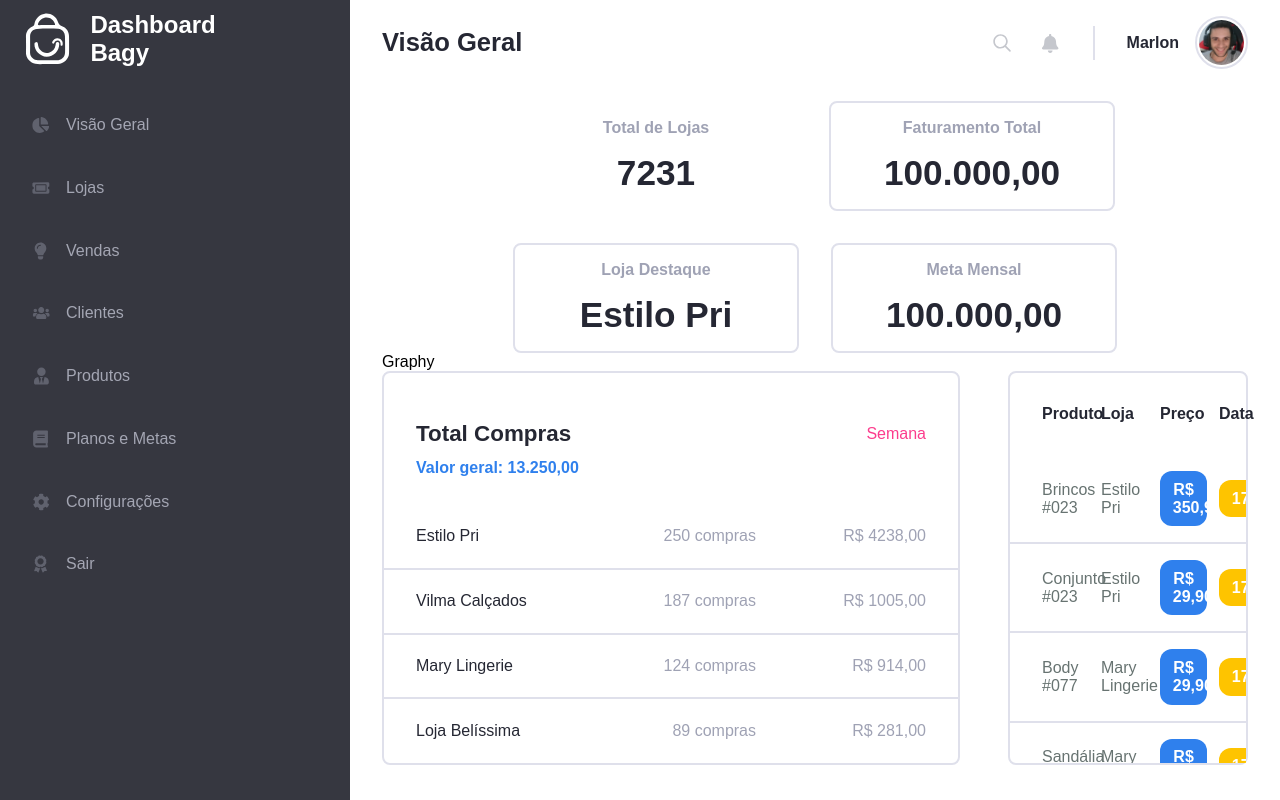
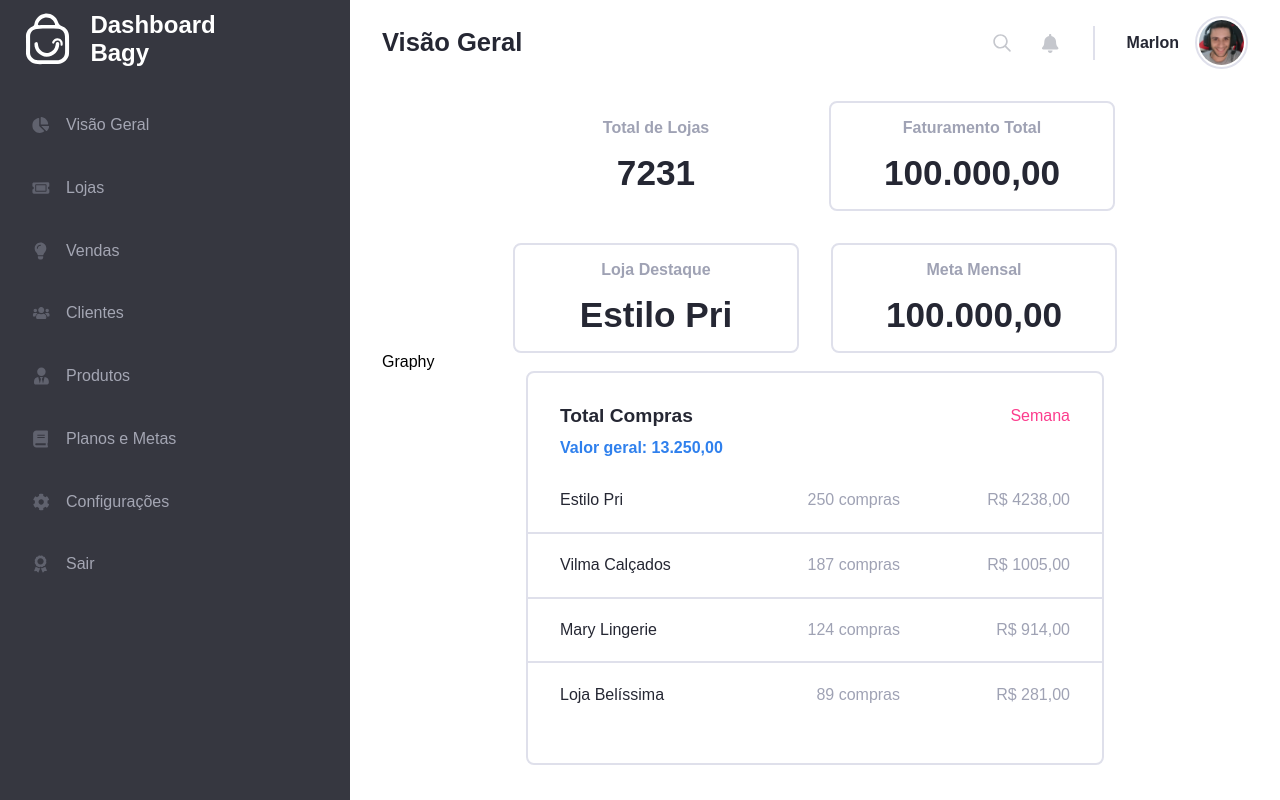
Before and after one commit to marlon307/teste-bagy, a Next.js app: page / in a window 1280 px wide. Shown: the top 800 px of the page. Built offline with nearby package versions, Linux system fonts and the light colour scheme.

Commit message:
Top tables styles

```diff
--- a/components/Main/MainFooter/style.module.scss
+++ b/components/Main/MainFooter/style.module.scss
@@ -2,6 +2,7 @@
   display: flex;
   align-items: center;
   justify-content: center;
+  flex-wrap: wrap;
   gap: 3em;
 }
 
@@ -14,7 +15,7 @@
 }
 
 .headerbox {
-  padding: 3em 2em 0;
+  padding: 2em 2em 0;
 }
 
 .primaryLine {
@@ -23,7 +24,7 @@
   justify-content: space-between;
 
   h2 {
-    font-size: 1.4em;
+    font-size: 1.2em;
     font-weight: 600;
     color: var(--title-color);
   }
@@ -46,14 +47,13 @@
 
 .mainbox {
   width: 100%;
-  max-height: 250px;
+  max-height: 350px;
   overflow: hidden;
-  padding: 16px 0;
 
   ul {
     margin-top: 12px;
     overflow: auto;
-    max-height: 250px;
+    max-height: 290px;
   }
 
   li {
@@ -94,7 +94,8 @@
 
     th {
       text-align: left;
-      padding: 2em 2em 2em;
+      padding: 1.66em 2em 1em;
+      font-size: 1.2em;
     }
   }
 
```
